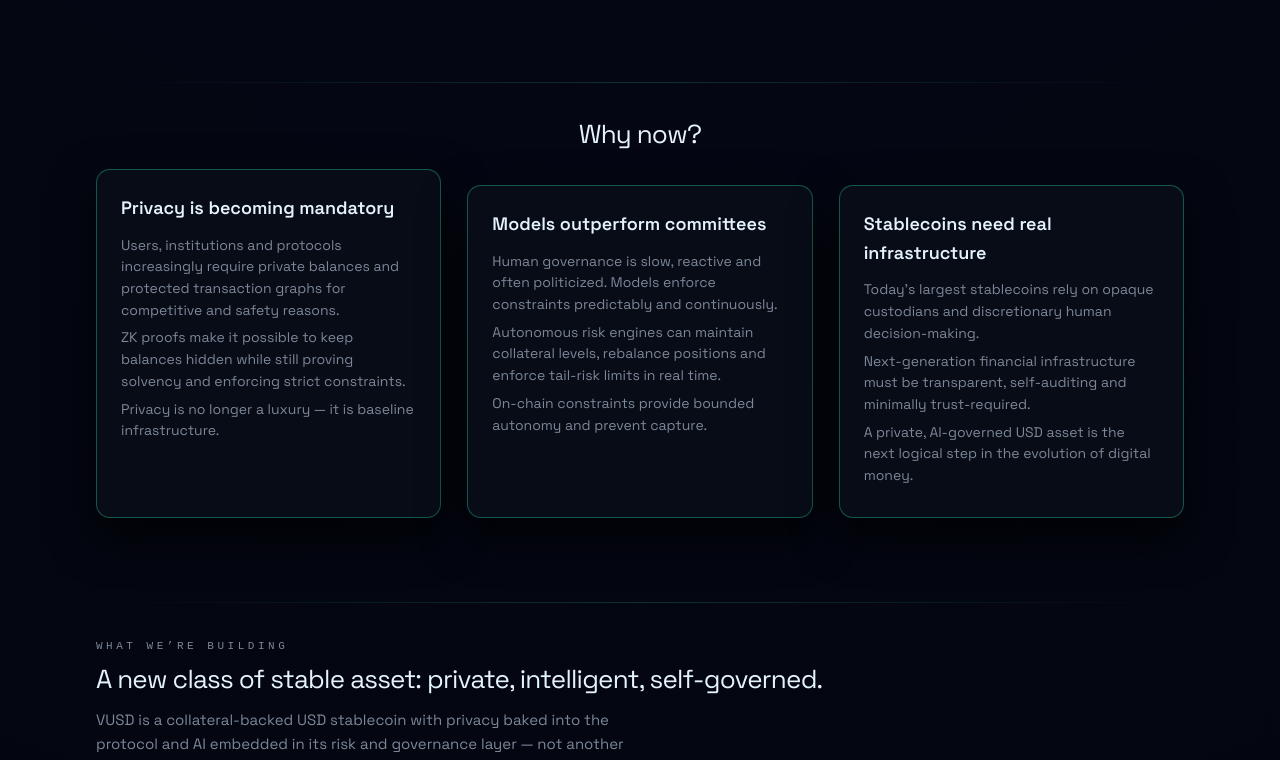
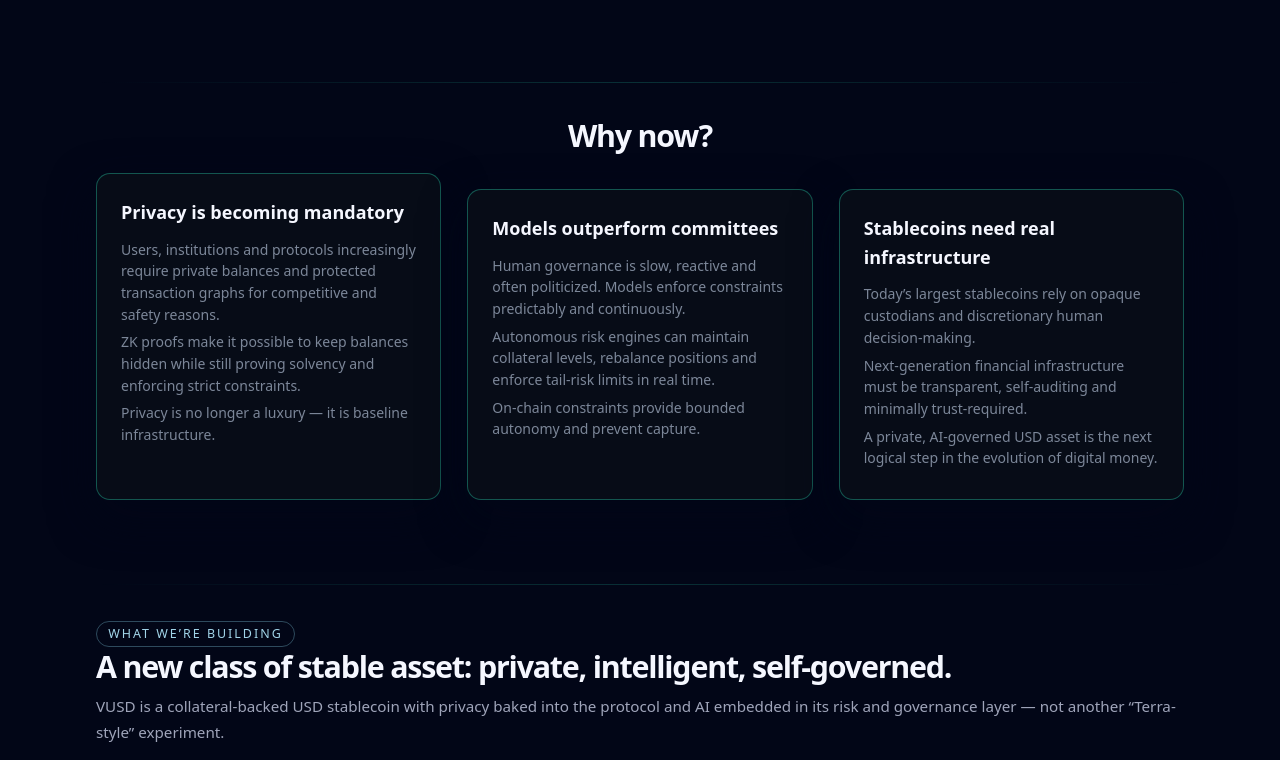
Before and after one commit to Gatsby01k/vusd-site, a Next.js app: page / in a window 1280 px wide. Shown: the part 962-1722 px from the top of the page. Built offline with nearby package versions, Linux system fonts and the light colour scheme.

Commit message:
Update globals.css

```diff
--- a/app/globals.css
+++ b/app/globals.css
@@ -31,14 +31,12 @@ html {
 }
 
 body {
-  background: radial-gradient(circle at top, #050816 0, #02040a 60%, #000 100%);
-  color: var(--text);
-  font-family: var(--font-sans, "Space Grotesk"), system-ui, -apple-system,
-    BlinkMacSystemFont, sans-serif;
-  min-height: 100vh;
+  font-family: system-ui, -apple-system, BlinkMacSystemFont, "SF Pro Text",
+    "Inter", sans-serif;
+  font-size: 15px;
   line-height: 1.6;
-  position: relative;
-  overflow-x: hidden;
+  color: var(--text-primary, #f5f7ff);
+  background: #020617;
 }
 
 /* Фоновый шум */
@@ -709,25 +707,31 @@ section::before {
 /* --- ОБНОВЛЁННЫЕ section-label / section-title / section-sub --- */
 
 .section-label {
-  font-family: "VT323", monospace;
-  font-size: 11px;
-  letter-spacing: 0.32em;
+  display: inline-flex;
+  align-items: center;
+  gap: 0.5rem;
+  padding: 0.15rem 0.7rem;
+  border-radius: 999px;
+  border: 1px solid rgba(148, 233, 255, 0.3);
+  font-size: 0.78rem;
+  letter-spacing: 0.16em;
   text-transform: uppercase;
-  color: var(--muted);
-  margin-bottom: 8px;
+  color: rgba(178, 235, 255, 0.9);
 }
 
 .section-title {
-  font-size: 26px;
-  line-height: 1.25;
-  margin-bottom: 12px;
-  letter-spacing: -0.03em;
+  font-size: clamp(1.9rem, 2.2vw, 2.4rem);
+  line-height: 1.2;
+  font-weight: 600;
+  letter-spacing: -0.04em;
+  margin: 0.12rem 0 0.5rem;
 }
 
 .section-sub {
-  font-size: 15px;
-  color: var(--muted);
-  max-width: 560px;
+  margin: 0;
+  font-size: 0.95rem;
+  line-height: 1.7;
+  color: rgba(226, 232, 255, 0.7);
 }
 
 /* остальные блоки (карточки, сетки и т.д.) такие же, как в статичном HTML,
@@ -848,13 +852,14 @@ section::before {
 /* ОБЩИЕ КАРТОЧКИ — ОБНОВЛЁННЫЙ ВИД, НО ТЕ ЖЕ КЛАССЫ */
 
 .card {
-  border-radius: var(--radius-card);
-  border: 1px solid var(--border);
-  background:
-    radial-gradient(circle at top left, rgba(64, 247, 255, 0.06), transparent 55%),
-    rgba(5, 8, 20, 0.96);
-  padding: 20px 20px 18px;
-  box-shadow: 0 18px 45px rgba(0, 0, 0, 0.75);
+  position: relative;
+  border-radius: 1.3rem;
+  padding: 1.4rem 1.5rem;
+  background: radial-gradient(circle at top left, rgba(56, 189, 248, 0.08), transparent 55%),
+    rgba(7, 11, 26, 0.96);
+  border: 1px solid rgba(148, 233, 255, 0.16);
+  box-shadow: 0 18px 45px rgba(2, 6, 23, 0.85);
+  backdrop-filter: blur(18px);
 }
 
 .card + .card {
@@ -1178,19 +1183,18 @@ section::before {
    ========================================================= */
 
 .roadmap-grid {
-  margin-top: 32px;
   display: grid;
-  grid-template-columns: repeat(4, 1fr);
-  gap: 22px;
-}
-
-@media (max-width: 1050px) {
+  grid-template-columns: repeat(4, minmax(0, 1fr));
+  gap: 1.4rem;
+}
+
+@media (max-width: 1024px) {
   .roadmap-grid {
-    grid-template-columns: repeat(2, 1fr);
-  }
-}
-
-@media (max-width: 650px) {
+    grid-template-columns: repeat(2, minmax(0, 1fr));
+  }
+}
+
+@media (max-width: 640px) {
   .roadmap-grid {
     grid-template-columns: 1fr;
   }
@@ -1243,19 +1247,18 @@ section::before {
    ========================================================= */
 
 .team-grid {
-  margin-top: 36px;
   display: grid;
-  grid-template-columns: repeat(4, 1fr);
-  gap: 22px;
-}
-
-@media (max-width: 1050px) {
+  grid-template-columns: repeat(3, minmax(0, 1fr));
+  gap: 1.4rem;
+}
+
+@media (max-width: 1024px) {
   .team-grid {
-    grid-template-columns: repeat(2, 1fr);
-  }
-}
-
-@media (max-width: 650px) {
+    grid-template-columns: repeat(2, minmax(0, 1fr));
+  }
+}
+
+@media (max-width: 640px) {
   .team-grid {
     grid-template-columns: 1fr;
   }
```
